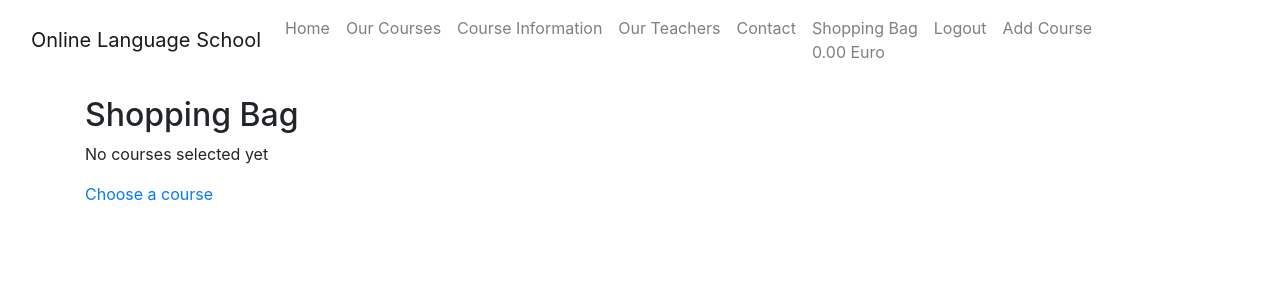
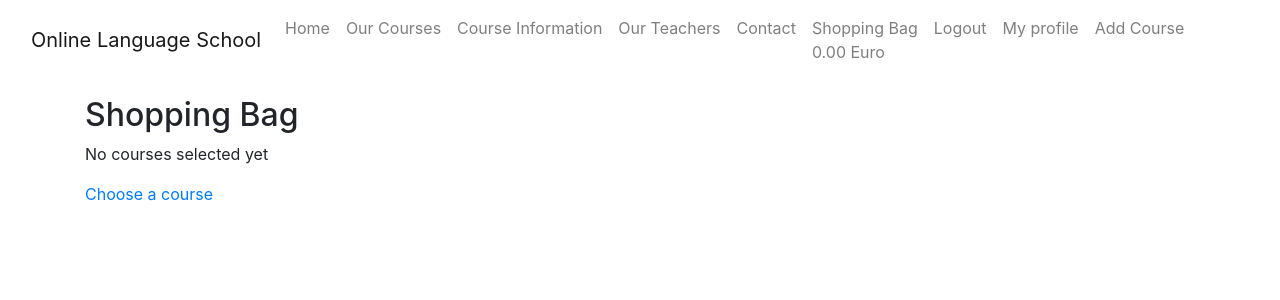
Before and after one commit to JulianeGampe/language-school, a Django app: page /bag/ in a window 1280 px wide. Shown: the top 300 px of the page. Run offline with Django 3.2, Linux system fonts and the light colour scheme; the visitor is signed in with stand-in values (Sample User, id 1); some libraries are stand-ins or nearby versions.

Commit message:
Add the nav link for the profile

```diff
--- a/templates/base.html
+++ b/templates/base.html
@@ -61,6 +61,9 @@
                         <li class="nav-item">
                             <a class="nav-link" href="{% url 'account_logout' %}">Logout</a>
                         </li>
+                        <li class="nav-item">
+                            <a class="nav-link" href="{% url 'profile' %}">My profile</a>
+                        </li>
                         {% else %}
                         <li class="nav-item">
                             <a class="nav-link" href="{% url 'account_signup' %}">Sign Up</a>
```
